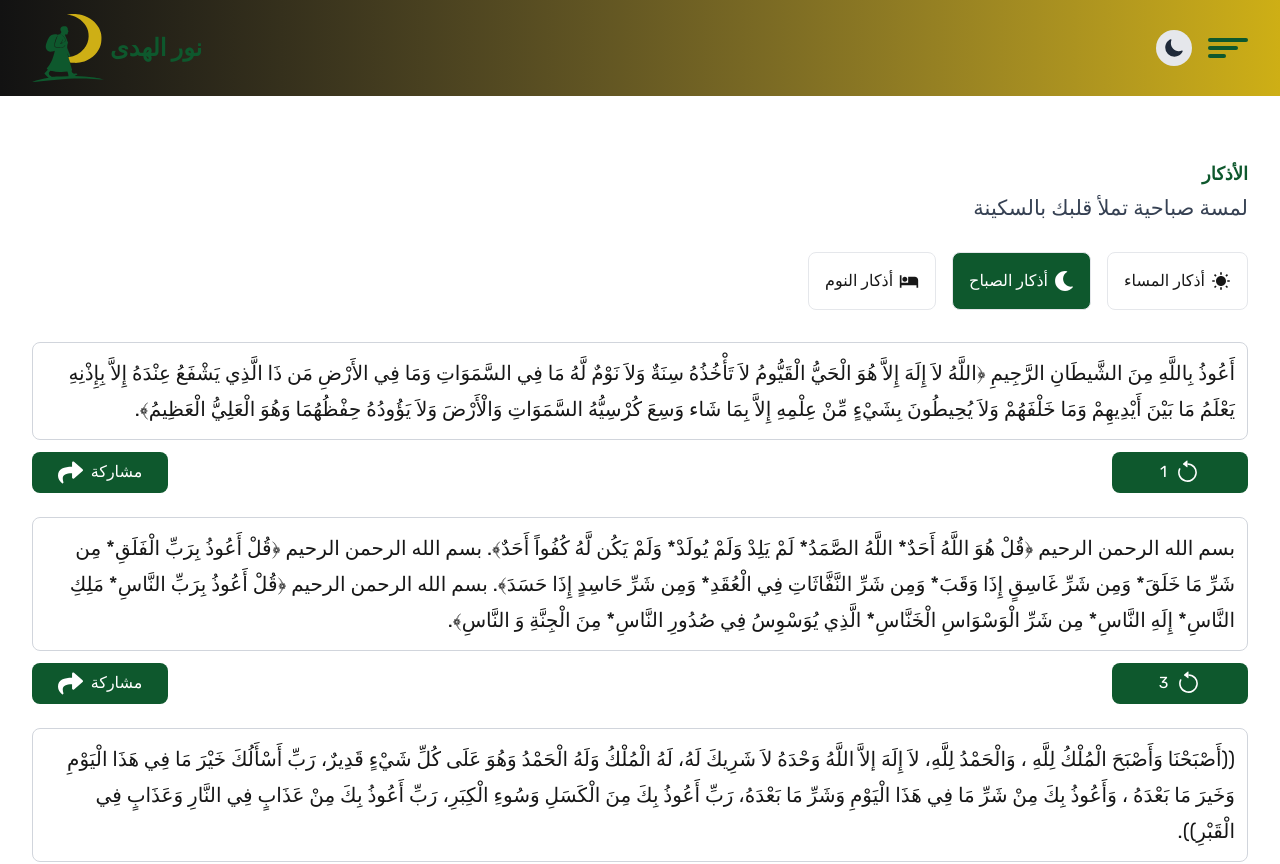
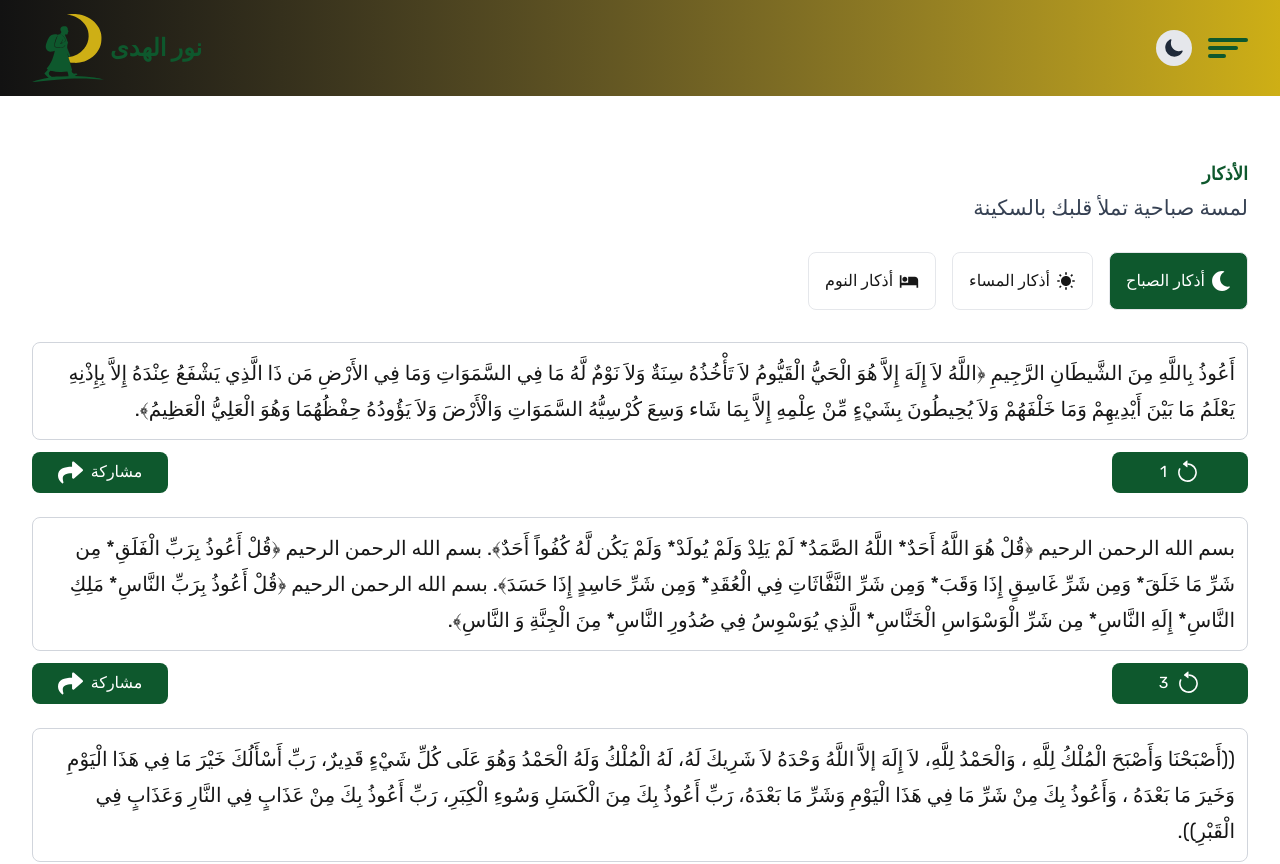
Before and after one commit to mohamedhabib102/nour-alhud, a Next.js app: page /adhkar in a window 1280 px wide. Shown: the top 864 px of the page. Built offline with nearby package versions, Linux system fonts and the light colour scheme; a web font is replaced by a local one.

Commit message:
again sloution  error build versions

```diff
--- a/app/adhkar/page.tsx
+++ b/app/adhkar/page.tsx
@@ -13,13 +13,13 @@ import Azkar from "@/components/adhkar/Azkar";
 const list: AdhkarItem[]= [
     {
         id: 1,
-        title: "أذكار المساء",
-        icon: IoMdSunny
+        title: "أذكار الصباح",
+        icon: FaMoon
     },
     {
         id: 2,
-        title: "أذكار الصباح",
-        icon: FaMoon
+        title: "أذكار المساء",
+        icon: IoMdSunny
     },
     {
        id: 3,
```
